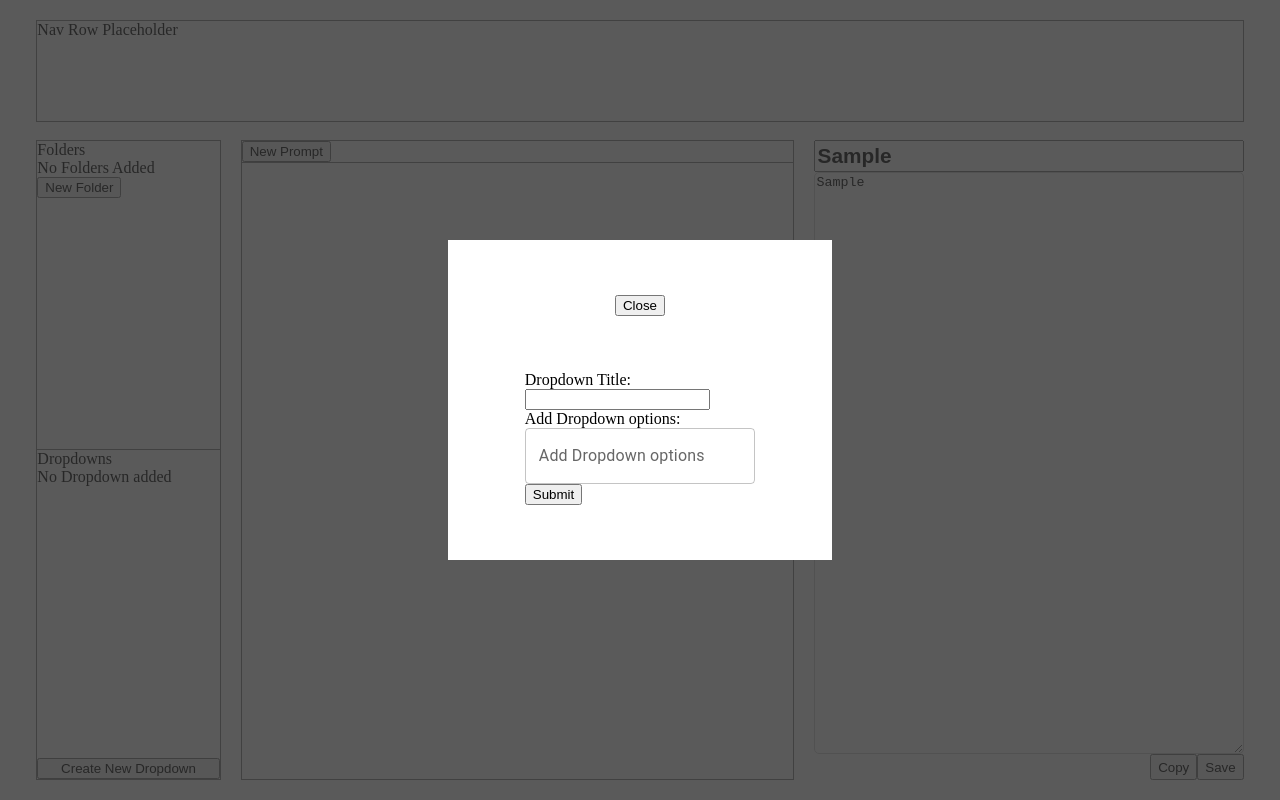
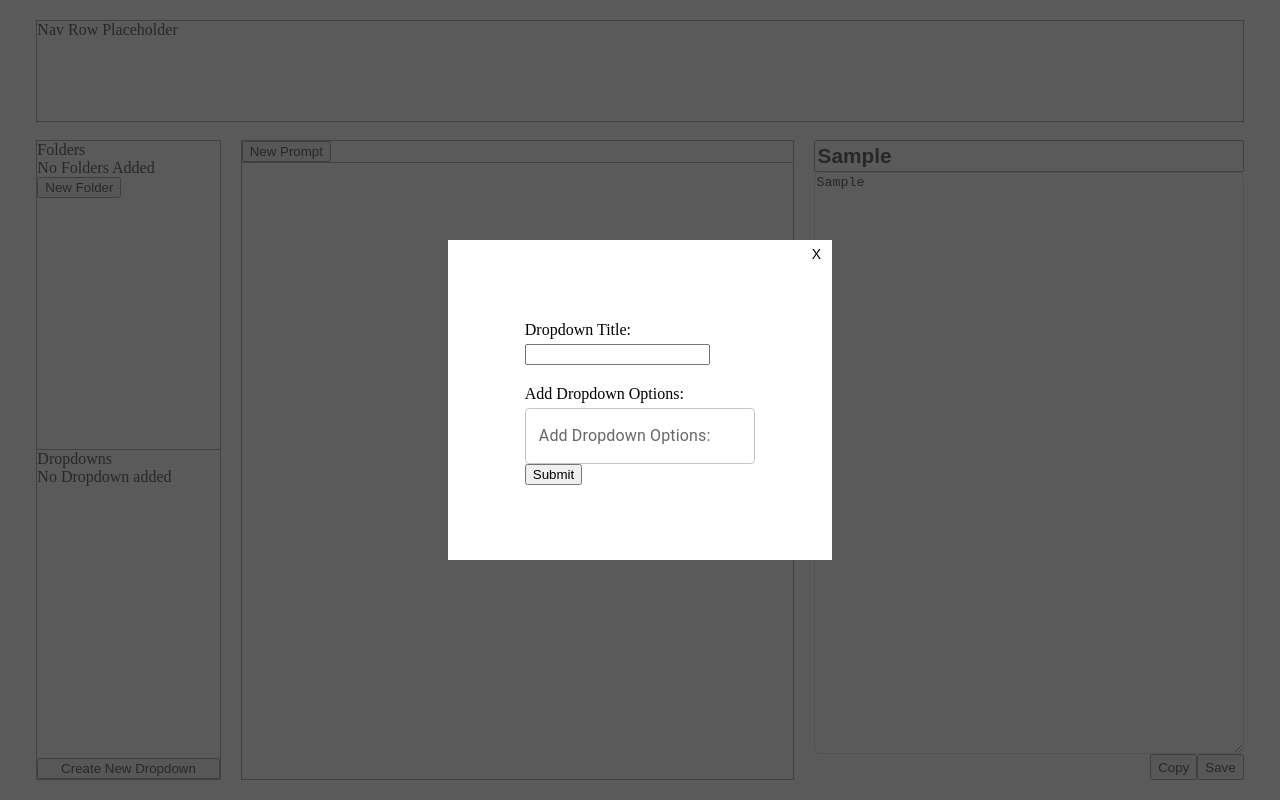
Before and after one commit to mohtasim317/prompt-library, a React (Vite) app: page / in a window 1280 px wide. Both pictures are taken after typing "Sample", "Sample" into the empty fields and a click on the button "Create New Dropdown". Built offline with nearby package versions, Linux system fonts and the light colour scheme.

Commit message:
Added functionality to delte button from dropdown modal directly

```diff
--- a/src/components/DropDown/DropDown.tsx
+++ b/src/components/DropDown/DropDown.tsx
@@ -74,18 +74,16 @@ export default function Dropdown({
       }}
       renderOption={(props, option) => {
         return (
-          <div style={{ display: "flex", flexDirection: "row", width: "100%" }}>
-            <DropdownTile
-              data={props}
-              option={option}
-              handleRemoveOption={handleRemoveOption}
-            />
-          </div>
+          <DropdownTile
+            data={props}
+            option={option}
+            handleRemoveOption={handleRemoveOption}
+          />
         );
       }}
       freeSolo
       renderInput={(params) => (
-        <TextField {...params} label="Add Dropdown options" />
+        <TextField {...params} label="Add Dropdown Options:" />
       )}
     />
   );
--- a/src/components/DropdownTile/DropdownTile.scss
+++ b/src/components/DropdownTile/DropdownTile.scss
@@ -6,5 +6,9 @@
 }
 
 .RemoveButton {
-  width: 20%;
+  width: 15%;
+  background-color: white;
+  border: none;
+  text-align: center;
+  font-size: 14px;
 }
--- a/src/components/DropdownTile/DropdownTile.tsx
+++ b/src/components/DropdownTile/DropdownTile.tsx
@@ -11,7 +11,7 @@ export default function DropdownTile({
       <li
         style={
           !option.dropdownOption.includes("Add")
-            ? { width: "80%" }
+            ? { width: "85%" }
             : { width: "100%" }
         }
         {...data}
@@ -24,7 +24,7 @@ export default function DropdownTile({
           value={option.dropdownOption}
           onClick={handleRemoveOption}
         >
-          x
+          X
         </button>
       )}
     </div>
--- a/src/components/Modal/Modal.css
+++ b/src/components/Modal/Modal.css
@@ -25,3 +25,14 @@
 .ModalView {
   width: 60%;
 }
+
+.CloseModalButton {
+  margin: 5px;
+  position: absolute;
+  top: 0;
+  right: 0;
+  background-color: white;
+  border: none;
+  text-align: center;
+  font-size: 14px;
+}
--- a/src/components/Modal/Modal.tsx
+++ b/src/components/Modal/Modal.tsx
@@ -10,7 +10,12 @@ function Modal({ setShowModal, type }: ModalPropsType) {
   return (
     <div className="ModalBackground">
       <div className="ModalContent">
-        <button onClick={() => setShowModal(false)}>Close</button>
+        <button
+          className="CloseModalButton"
+          onClick={() => setShowModal(false)}
+        >
+          X
+        </button>
         <div className="ModalView">
           {ModalViews[type as keyof typeof ModalViews]}
         </div>
--- a/src/components/Modal/Views/CreateDropdown/CreateDropdown.css
+++ b/src/components/Modal/Views/CreateDropdown/CreateDropdown.css
@@ -0,0 +1,7 @@
+.DropdownTitle {
+  margin: 5px 0px;
+}
+
+.AddDropdownOptions {
+  margin: 20px 0px 5px 0px;
+}
--- a/src/components/Modal/Views/CreateDropdown/CreateDropdown.tsx
+++ b/src/components/Modal/Views/CreateDropdown/CreateDropdown.tsx
@@ -5,6 +5,7 @@ import {
   DropdownOptionType,
 } from "../../../../types";
 import { DropdownContext } from "../../../../Context/DropdownContext";
+import "./CreateDropdown.css";
 
 export default function CreateDropdown() {
   const [currentDropdownOptions, setCurrentDropdownOptions] = useState<
@@ -36,9 +37,9 @@ export default function CreateDropdown() {
 
   return (
     <div className="CreateDropdownView">
-      <div>Dropdown Title:</div>
+      <div className="DropdownTitle">Dropdown Title:</div>
       <input value={title} onChange={onInputChange}></input>
-      <div>Add Dropdown options:</div>
+      <div className="AddDropdownOptions">Add Dropdown Options:</div>
       <Dropdown
         currentDropdownOptions={currentDropdownOptions}
         setCurrentDropdownOptions={setCurrentDropdownOptions}
```
